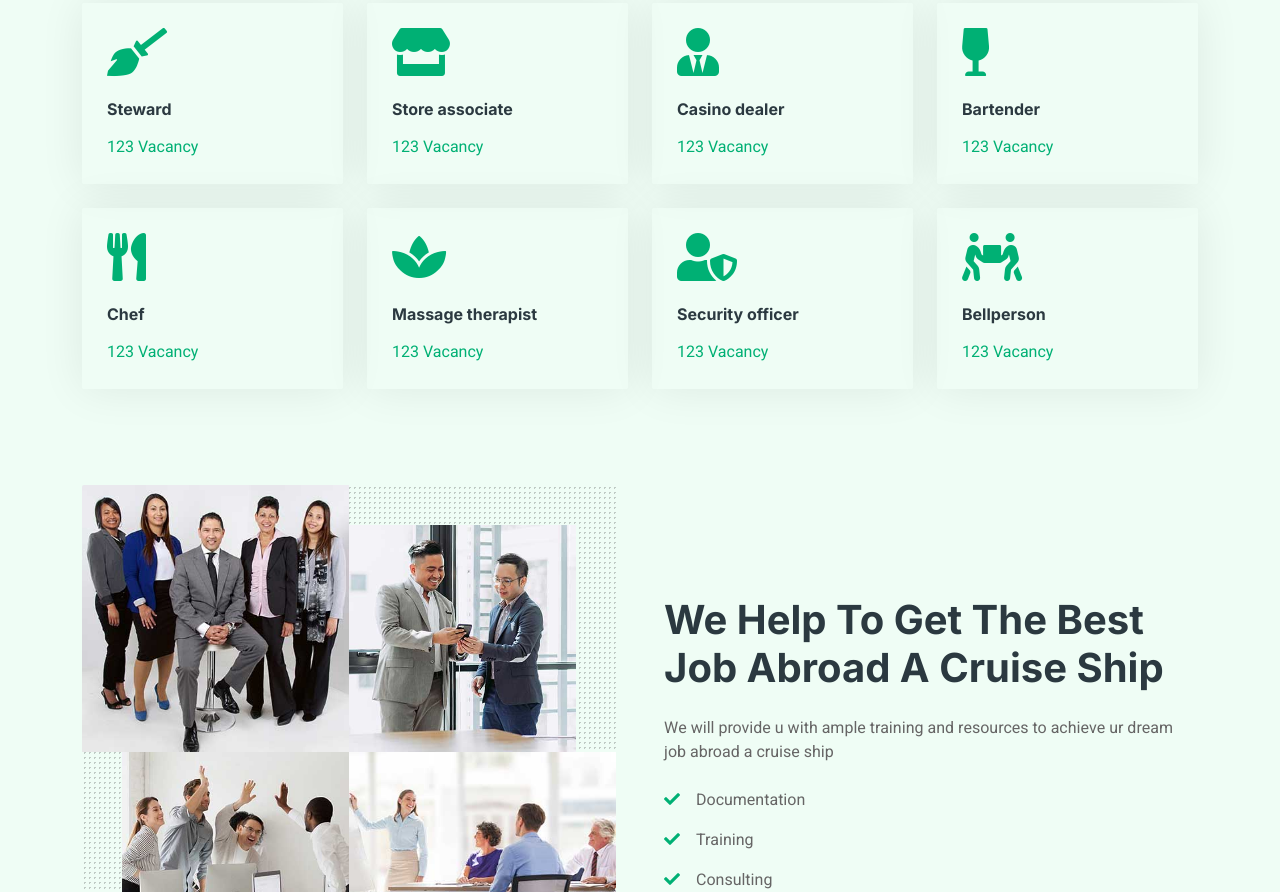
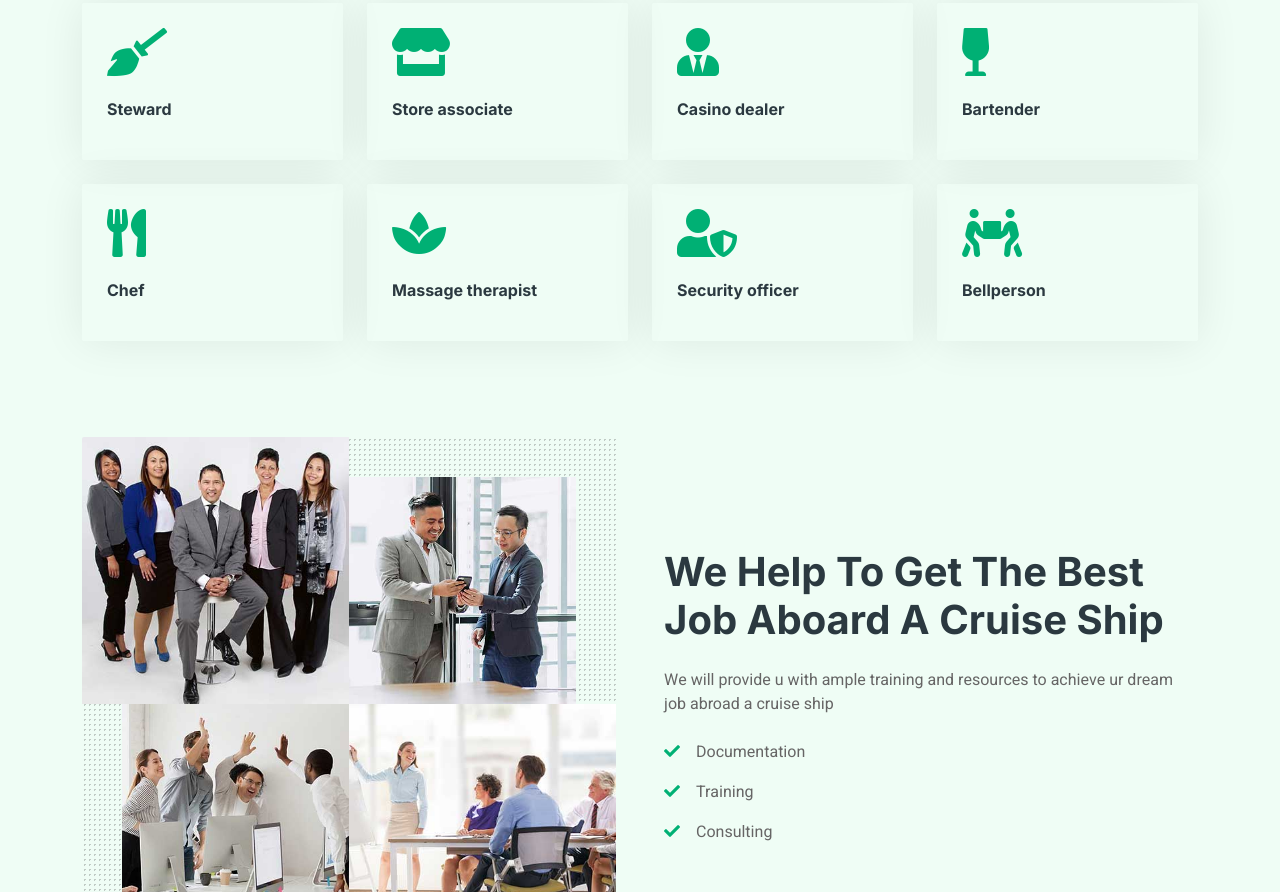
Before and after one commit to Kamal-Sin/Cruise, a plain HTML site: page index.html in a window 1280 px wide. Shown: the part 1176-2068 px from the top of the page. Drawn offline with nearby package versions, Linux system fonts and the light colour scheme.

Commit message:
Update index.html

```diff
--- a/index.html
+++ b/index.html
@@ -80,7 +80,7 @@
                             <div class="col-10 col-lg-8">
                                 <h1 class="display-3 text-white animated slideInDown mb-4">Find The Perfect Job That
                                     You Deserved</h1>
-                                <p class="fs-5 fw-medium text-white mb-4 pb-2">Looking for your dream job abroad a
+                                <p class="fs-5 fw-medium text-white mb-4 pb-2">Looking for your dream job aboard a
                                     cruise ship . We are here to help.</p>
                             </div>
                         </div>
@@ -95,7 +95,7 @@
                         <div class="row justify-content-start">
                             <div class="col-10 col-lg-8">
                                 <h1 class="display-3 text-white animated slideInDown mb-4">Find The Best Cruise Job
-                                    That Fit You</h1>
+                                    That Fits You</h1>
                                 <p class="fs-5 fw-medium text-white mb-4 pb-2">Having troble finding the job abroad
                                     a cruise ship ? Give us a try.</p>
                             </div>
@@ -117,56 +117,48 @@
                     <a class="cat-item rounded p-4" href="">
                         <i class="fa fa-3x fa-broom text-primary mb-4"></i>
                         <h6 class="mb-3">Steward</h6>
-                        <p class="mb-0">123 Vacancy</p>
                     </a>
                 </div>
                 <div class="col-lg-3 col-sm-6 wow fadeInUp" data-wow-delay="0.3s">
                     <a class="cat-item rounded p-4" href="">
                         <i class="fa fa-3x fa-store text-primary mb-4"></i>
                         <h6 class="mb-3">Store associate</h6>
-                        <p class="mb-0">123 Vacancy</p>
                     </a>
                 </div>
                 <div class="col-lg-3 col-sm-6 wow fadeInUp" data-wow-delay="0.5s">
                     <a class="cat-item rounded p-4" href="">
                         <i class="fa fa-3x fa-user-tie text-primary mb-4"></i>
                         <h6 class="mb-3">Casino dealer</h6>
-                        <p class="mb-0">123 Vacancy</p>
                     </a>
                 </div>
                 <div class="col-lg-3 col-sm-6 wow fadeInUp" data-wow-delay="0.7s">
                     <a class="cat-item rounded p-4" href="">
                         <i class="fa fa-3x fa-wine-glass text-primary mb-4"></i>
                         <h6 class="mb-3">Bartender</h6>
-                        <p class="mb-0">123 Vacancy</p>
                     </a>
                 </div>
                 <div class="col-lg-3 col-sm-6 wow fadeInUp" data-wow-delay="0.1s">
                     <a class="cat-item rounded p-4" href="">
                         <i class="fa fa-3x fa-utensils text-primary mb-4"></i>
                         <h6 class="mb-3">Chef</h6>
-                        <p class="mb-0">123 Vacancy</p>
                     </a>
                 </div>
                 <div class="col-lg-3 col-sm-6 wow fadeInUp" data-wow-delay="0.3s">
                     <a class="cat-item rounded p-4" href="">
                         <i class="fa fa-3x fa-spa text-primary mb-4"></i>
                         <h6 class="mb-3">Massage therapist</h6>
-                        <p class="mb-0">123 Vacancy</p>
                     </a>
                 </div>
                 <div class="col-lg-3 col-sm-6 wow fadeInUp" data-wow-delay="0.5s">
                     <a class="cat-item rounded p-4" href="">
                         <i class="fa fa-3x fa-user-shield text-primary mb-4"></i>
                         <h6 class="mb-3">Security officer</h6>
-                        <p class="mb-0">123 Vacancy</p>
                     </a>
                 </div>
                 <div class="col-lg-3 col-sm-6 wow fadeInUp" data-wow-delay="0.7s">
                     <a class="cat-item rounded p-4" href="">
                         <i class="fa fa-3x fa-people-carry text-primary mb-4"></i>
                         <h6 class="mb-3">Bellperson</h6>
-                        <p class="mb-0">123 Vacancy</p>
                     </a>
                 </div>
             </div>
@@ -196,7 +188,7 @@
                     </div>
                 </div>
                 <div class="col-lg-6 wow fadeIn" data-wow-delay="0.5s">
-                    <h1 class="mb-4">We Help To Get The Best Job Abroad A Cruise Ship</h1>
+                    <h1 class="mb-4">We Help To Get The Best Job Aboard A Cruise Ship</h1>
                     <p class="mb-4">We will provide u with ample training and resources to achieve ur dream job abroad a
                         cruise ship </p>
                     <p><i class="fa fa-check text-primary me-3"></i>Documentation</p>
```
